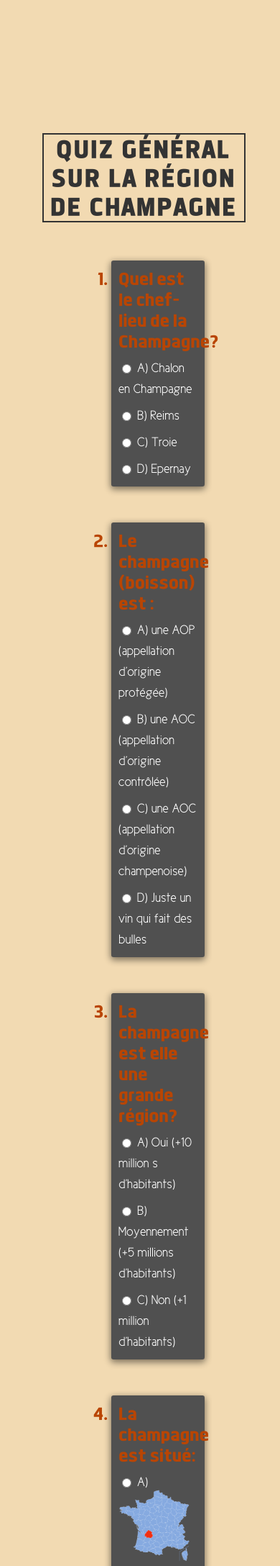
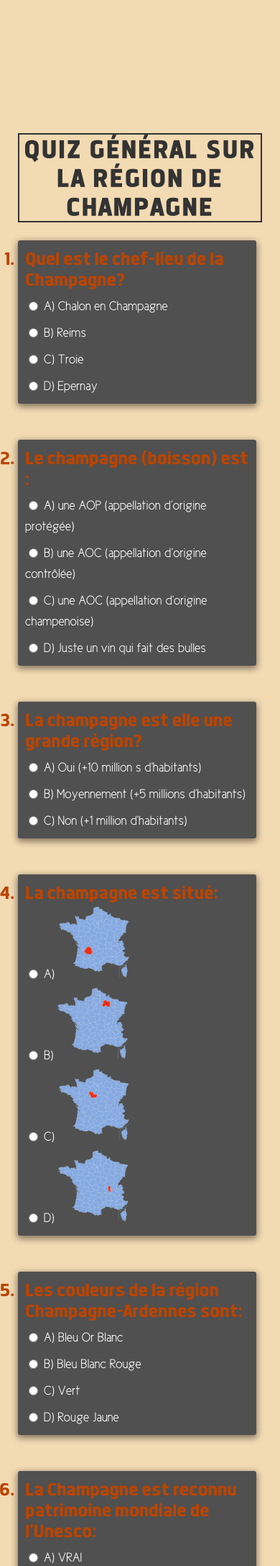
Before and after one commit to Caraidas/Champagne-Unesco, a PHP site: page /pages_php/quizgeneral.php in a window 390 px wide. Shown: the part 118-2294 px from the top of the page at 72% size. Run offline with PHP 8.4, Linux system fonts and the light colour scheme.

Commit message:
adaptation telephone quizz

```diff
--- a/css/stylequiz.css
+++ b/css/stylequiz.css
@@ -120,3 +120,22 @@ img{
 .submitbtn:hover {
     background-color: rgba(202, 150, 91, 0.856); /*changer l'opacité au hover du bouton*/
 }
+
+
+@media (max-width:650px){
+    .text{
+        width: 100vw;
+        font-size: 25px;
+        font-size: 15px;
+        height: 100%;
+    }
+
+    #quiz ol li {
+        width:80vw;
+     }
+
+    #quiz ol{
+        margin:0;
+        padding:0;
+    }
+}
```
